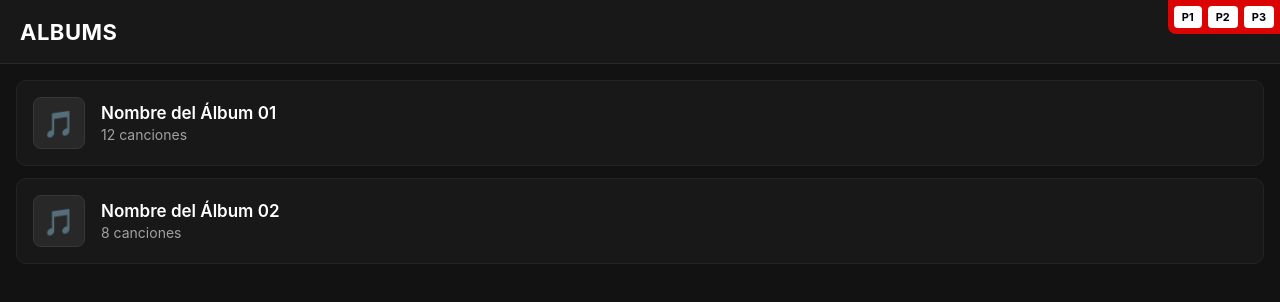
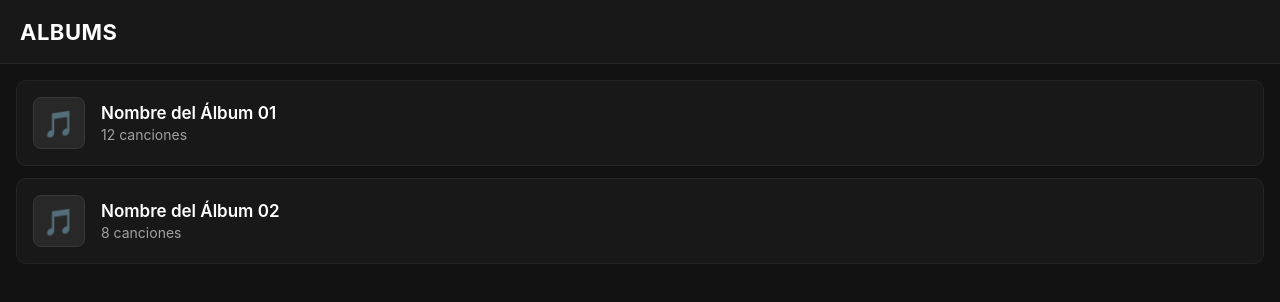
Before and after one commit to juanpixel71/MiPlayer, a plain HTML site: page index.html in a window 1280 px wide. Drawn offline with Linux system fonts and the light colour scheme.

Commit message:
Update index.html

```diff
--- a/index.html
+++ b/index.html
@@ -258,12 +258,6 @@
 </head>
 <body>
 
-    <!-- BOTONES ROJOS DE PRUEBA TEMPORALES -->
-    <div class="demo-nav">
-        <button onclick="showDemo(1)">P1</button>
-        <button onclick="showDemo(2)">P2</button>
-        <button onclick="showDemo(3)">P3</button>
-    </div>
 
     <!-- 1ª PANTALLA: ÁLBUMES (HOME) -->
     <div id="screen-albums" class="screen active">
@@ -343,14 +337,6 @@
         </footer>
     </div>
 
-    <script>
-        // Script de prueba para cambiar entre las 3 pantallas en tu navegador
-        function showDemo(num) {
-            document.querySelectorAll('.screen').forEach(s => s.classList.remove('active'));
-            if(num === 1) document.getElementById('screen-albums').classList.add('active');
-            if(num === 2) document.getElementById('screen-songs').classList.add('active');
-            if(num === 3) document.getElementById('screen-player').classList.add('active');
-        }
-    </script>
+
 </body>
 </html>
```
